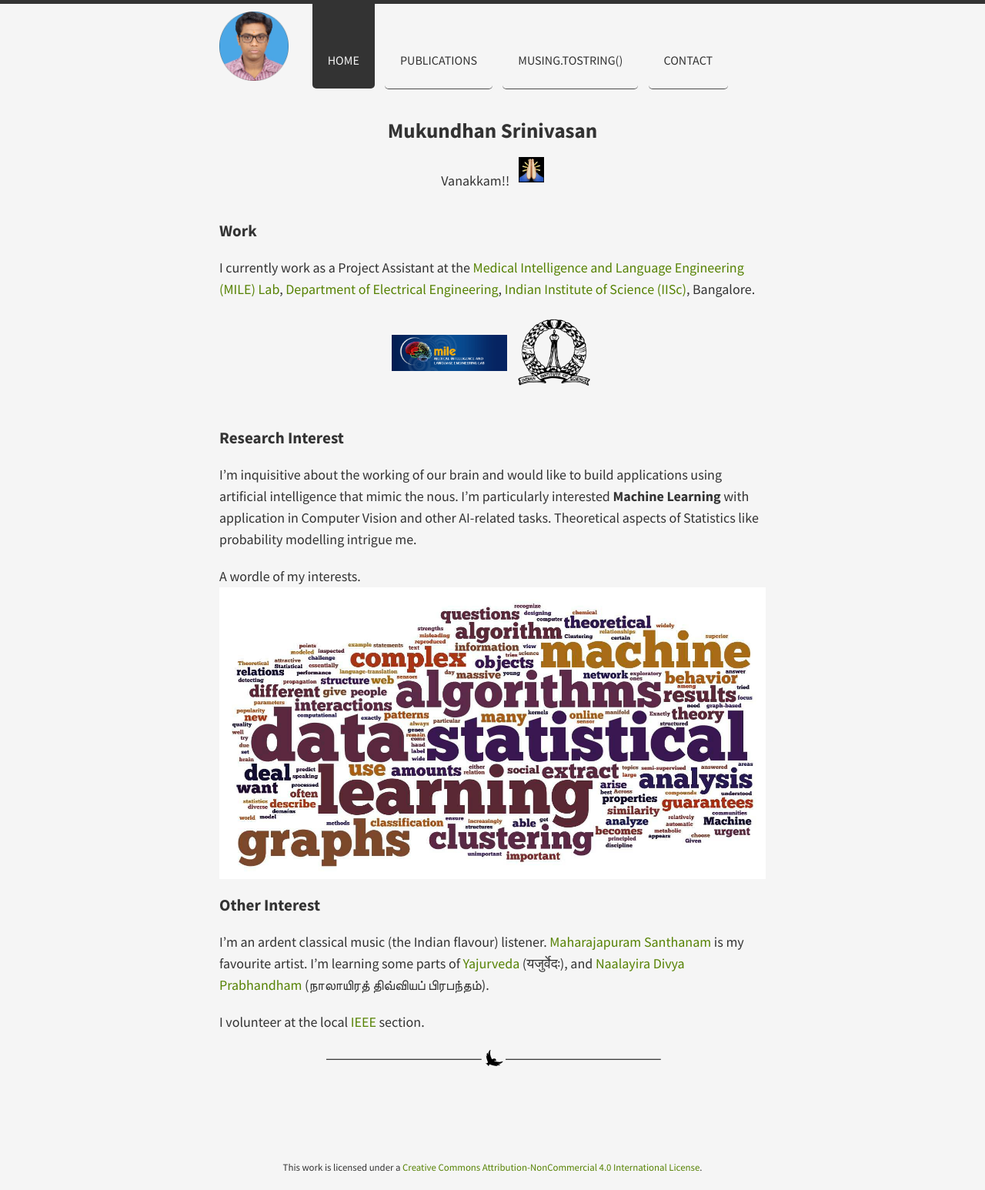
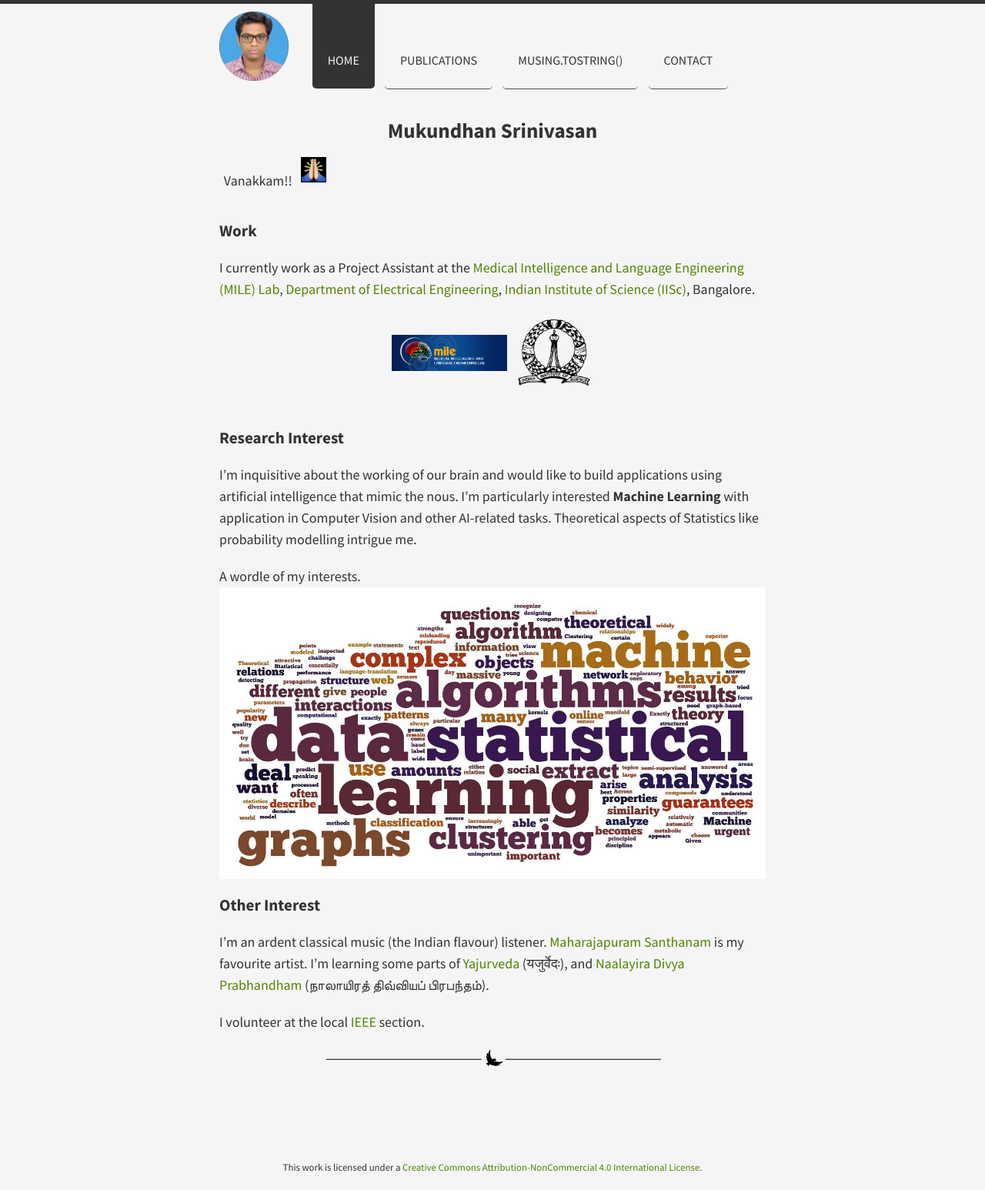
Before and after one commit to forkmsrini/forkmsrini.github.io-master, a Jekyll site: the page built from index.md, in a window 1280 px wide. Shown: the whole page at 77% size. Built offline with Jekyll 4.4.1, drawn with Linux system fonts in a browser that asks for light colours; nearby versions of some CDN libraries; Markdown is read by kramdown in place of the engine named in the settings.

Commit message:
Update index.md

```diff
--- a/index.md
+++ b/index.md
@@ -4,7 +4,7 @@ title: Home
 permalink: /
 ---
 
-<div align="center">
+<div align="left">
 <table text-align="center">
 <tr>
 <td>Vanakkam!!</td><td><img src='/public/images/vanakkam.png' width='33' border='0'></td>
```
